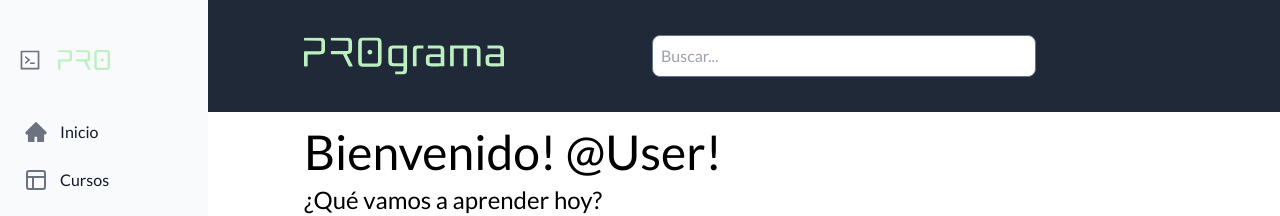
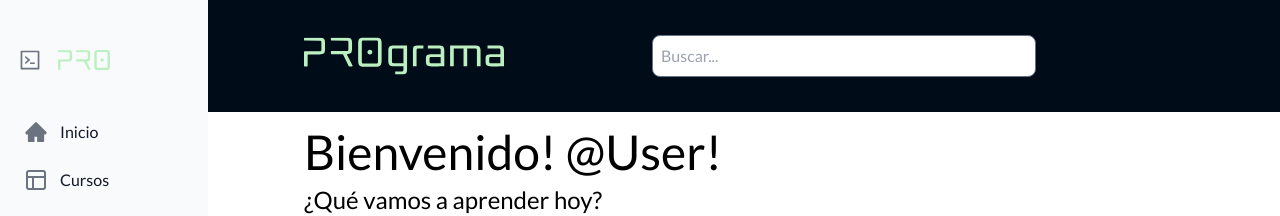
Before and after one commit to No-Country/s6-02-m-java-react, a React (Vite) app in the folder frontend/Pro-Grama/: page / in a window 1280 px wide. Shown: the top 216 px of the page. Built offline with nearby package versions, Linux system fonts and the light colour scheme; what tailwindcss-no-scrollbar would draw is missing.

Commit message:
small color added to sidebar

```diff
--- a/frontend/Pro-Grama/src/pro-grama/components/Header.jsx
+++ b/frontend/Pro-Grama/src/pro-grama/components/Header.jsx
@@ -5,7 +5,7 @@ import { Search } from "./search";
 const Header = () => {
   return (
     <div className="grid grid-cols-1 gap-4 mb-4">
-      <div className="flex items-center justify-between px-24 h-28 bg-gray-800 ">
+      <div className="flex items-center justify-between px-24 h-28 bg-BlueDark ">
         <Link to="/">
           {/* LOGO SCV PATH */}
           <svg
--- a/frontend/Pro-Grama/src/pro-grama/components/Sections.jsx
+++ b/frontend/Pro-Grama/src/pro-grama/components/Sections.jsx
@@ -9,7 +9,7 @@ const Sections = () => {
   return (
     <div className=' '>
       {/* <Header /> */}
-      <div className=' dark:border-gray-700 px-12'>
+      <div className='px-12'>
         {/* Primer Seccion de cuadrados, mover grid-cols para cambiar el estilo */}
         <h1 className='text-5xl my-2'>Bienvenido! @User!</h1>
         <span className='text-2xl mb-5'>¿Qué vamos a aprender hoy?</span>
--- a/frontend/Pro-Grama/src/pro-grama/components/Sidebar.jsx
+++ b/frontend/Pro-Grama/src/pro-grama/components/Sidebar.jsx
@@ -35,7 +35,7 @@ const Sidebar = () => {
         className="sidebar w-[6rem] hover:w-52 h-full translate-x-full sm:translate-x-0"
         aria-label="Sidebar"
       >
-        <div className="h-full px-2 py-[3rem] text-center bg-gray-50 dark:bg-gray-800">
+        <div className="h-full px-2 py-[3rem] text-center bg-gray-50 dark:bg-BlueDark">
           <Link to="/" className="flex items-center pl-2.5 mb-5">
             <AiOutlineCode className=" flex-shrink-0 w-6 h-6 text-gray-500 transition duration-75 dark:text-gray-400 group-hover:text-gray-900 dark:group-hover:text-white" />
             <span className=" px-4 logo_small hidden self-center text-center text-2xl font-semibold whitespace-nowrap dark:text-white">
```
